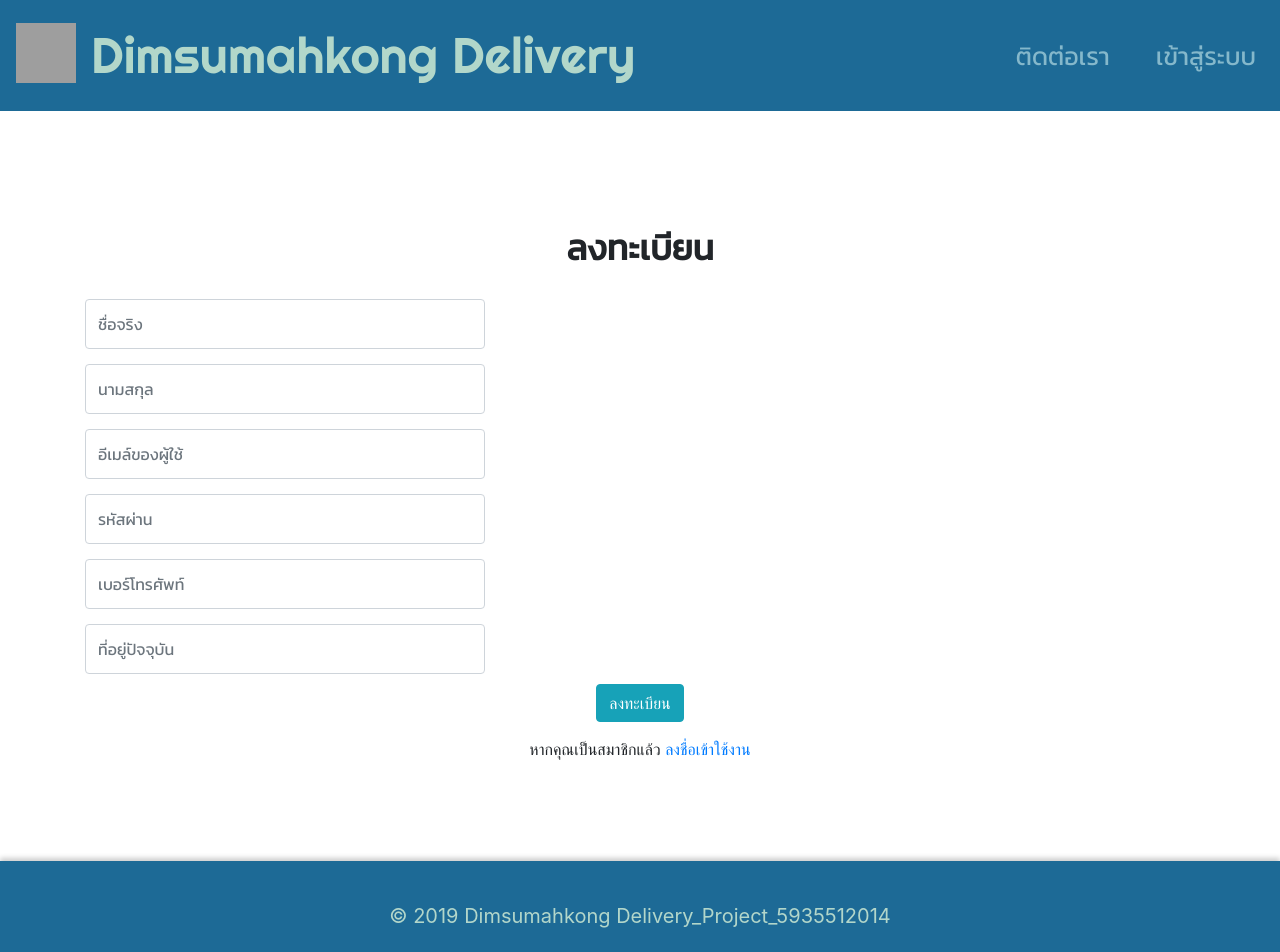
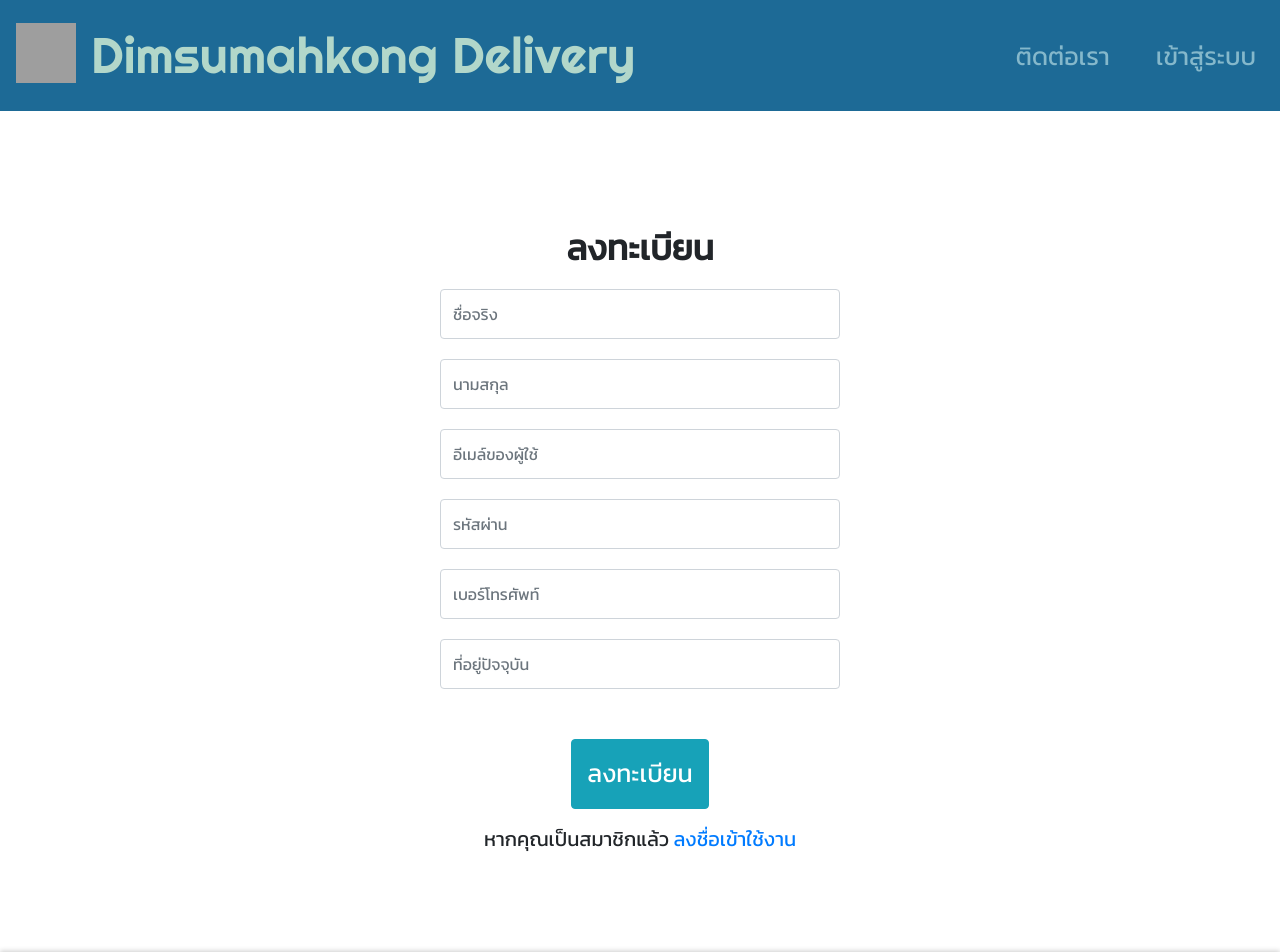
Before and after one commit to Pangkoki20/dimsum-app, a React (Create React App) app: page /register in a window 1280 px wide. Shown: the top 952 px of the page. Built offline with nearby package versions, Linux system fonts and the light colour scheme; grey boxes are pictures that could not be loaded; a web font is replaced by a local one.

Commit message:
up date new

```diff
--- a/src/component/Banner/Banner.css
+++ b/src/component/Banner/Banner.css
@@ -1,9 +1,9 @@
 @import url("https://fonts.googleapis.com/css?family=Kanit&display=swap");
 .img {
-  width: 1200px;
+  width: 720px;
   height: 360px;
-  margin-left: auto;
-  margin-right: auto;
+  margin-left: auto !important;
+  margin-right: auto !important;
   display: block;
 }
 .ban-size {
@@ -16,8 +16,11 @@
 }
 @media only screen and (max-width: 768px) {
   .img {
-    height: 10px;
-    width: 10px;
+    height: 20px;
+    width: 20px;
+    margin-left: auto !important;
+    margin-right: auto !important;
+    display: block;
   }
   .ban-size {
     margin-top: 20px;
--- a/src/component/Banner/Pic.js
+++ b/src/component/Banner/Pic.js
@@ -4,24 +4,24 @@ import {
   CarouselItem,
   CarouselControl,
   CarouselIndicators,
-  CarouselCaption
+  CarouselCaption,
+  img
 } from "reactstrap";
 import "./Banner.css";
 
 const items = [
   {
-    src: "http://f.ptcdn.info/006/035/000/1441040062-22-o.jpg",
+    src:"https://scontent.fbkk5-1.fna.fbcdn.net/v/t1.0-9/70743668_2270832493043917_534257037853327360_n.jpg?_nc_cat=109&_nc_oc=AQm-vUf_WSh-LBsQ9lvUDmUfk9sYJVNQPMSc5i5TncAKnBcthDqZ5XZYtTsmHNNkfIs&_nc_ht=scontent.fbkk5-1.fna&oh=7498c81db71b1efe3c4ee75e00d7b352&oe=5DF82486",
     altText: "",
     caption: ""
   },
   {
-    src:
-      "https://scontent.fbkk13-1.fna.fbcdn.net/v/t1.0-9/62529448_2095674483893053_1235545594366263296_n.jpg?_nc_cat=108&_nc_oc=AQnFob99mb05H-JB2qS97EUDksn2_Nnonc6lVVL6gntoQtjfT14QrNdMg-ie_i0AWLc&_nc_ht=scontent.fbkk13-1.fna&oh=7b9b5adf2339c1b13e796b833a5ae4dc&oe=5D7863A5",
+    src: "https://scontent.fbkk5-1.fna.fbcdn.net/v/t1.0-9/70443361_2270832433043923_3460931672713723904_n.jpg?_nc_cat=109&_nc_oc=AQmSvyeYl4pmGMhRKyRq9ZQcxZRFbQGx4V036odbS2v1J2YnrEhWgHo90pIAgytipEg&_nc_ht=scontent.fbkk5-1.fna&oh=0c798851bd124805303f59ff81283347&oe=5E07432B",
     altText: "",
     caption: ""
   },
   {
-    src: "http://f.ptcdn.info/006/035/000/1441040119-26-o.jpg",
+    src: "https://scontent.fbkk5-7.fna.fbcdn.net/v/t1.0-9/70415927_2270832319710601_5956073303914315776_n.jpg?_nc_cat=108&_nc_oc=AQnsEb38L4Ikf2-AEkTv1g3KjeUCOao1LbXqoHMm2vVcYCJcHSIBpTFW0mgrh3PSEco&_nc_ht=scontent.fbkk5-7.fna&oh=e1d26c6fda68e95e8d7ad387de73ef20&oe=5DFECF5A",
     altText: "",
     caption: ""
   }
@@ -81,7 +81,6 @@ class Pic extends Component {
         >
           <div className="pic">
             <img src={item.src} alt={item.altText} />
-
           </div>
 
           <CarouselCaption
--- a/src/component/Login/Login.css
+++ b/src/component/Login/Login.css
@@ -3,29 +3,27 @@
 .form-login {
   margin-top: 100px;
   margin-bottom: 100px;
-}
-.log{
-  margin-left: auto;
-  margin-right: auto;
-}
-.in{
+  margin-left: auto !important;
+  margin-right: auto !important;
   text-align: center;
-  margin-left: auto;
-  margin-right: auto;
 }
 .btn-login {
   margin-top: 50px;
-  text-align: center;
-  width: 200px !important;
-  height: 50px !important;
+  text-align: center !important;
   padding: 15px !important;
-  font-size: 25px;
+  font-size: 25px !important;
   font-family: "Kanit", sans-serif;
 }
+.text-re{
+  padding: 15px !important;
+  text-align: center !important;
+}
 .btn-forgot {
-  margin-top: 15px;
-  margin-left: auto;
-  margin-right: auto;
+  margin-top: 20px;
+  margin-left: auto ;
+  margin-right: auto ;
+  font-size: 18px;
+  font-family: "Kanit", sans-serif;
 }
 .text-re {
   margin-top: 50px;
@@ -35,12 +33,21 @@
 .input-login {
   width: 400px !important;
   height: 50px !important;
+  margin-left: auto !important;
+  margin-right: auto !important;
   margin-top: 30px;
   padding: 10px;
   font-family: "Kanit", sans-serif;
 }
 .logo {
   height: 250px;
+}
+.forget-pass{
+  font-size: 20px;
+}
+.reg{
+  margin-left: auto !important;
+  margin-right: auto !important;
 }
 @media only screen and (max-width: 768px) {
   .lo {
--- a/src/component/Login/Login.js
+++ b/src/component/Login/Login.js
@@ -51,11 +51,12 @@ class Login extends Component {
   render() {
     return (
       <Container>
-        <Form className="form-login" onSubmit={this.login}>
+        <div className="form-login">
+          <Form onSubmit={this.login}>
             <FormGroup className="fon-log">
               <span>
                 <img className="logo" src={lo} />
-              <div className="in">
+
                 <Input
                   className="input-login"
                   type="email"
@@ -74,24 +75,23 @@ class Login extends Component {
                   placeholder="รหัสผ่านของผู้ใช้"
                   onChange={this.handleInputChange}
                 />
-              </div>
               </span>
             </FormGroup>
+
             <a href="/">
               <p className="forget-pass text-right"> ลืมรหัสผ่าน </p>
             </a>
 
             <Button href="/" className="btn-login" color="info">
-            <span className="text-re">ลงชื่อเข้าใช้งาน</span>
+              ลงชื่อเข้าใช้งาน
             </Button>
+
             <div className="btn-forgot ">
-            <lable className="reg">หากคุณยังไม่เป็นสมาชิก</lable>
-
-            <a href="/Register">
-              <a className="reg"> สมัครสมาชิก</a>{" "}
-            </a>
+              <lable className="reg">หากคุณยังไม่เป็นสมาชิก </lable>
+              <a href="/Register">สมัครสมาชิก</a>
             </div>
           </Form>
+        </div>
       </Container>
     );
   }
--- a/src/component/MenuSelect/MenuSelect.css
+++ b/src/component/MenuSelect/MenuSelect.css
@@ -1,7 +1,7 @@
 @import url("https://fonts.googleapis.com/css?family=Kanit&display=swap");
 .cont-row {
   text-align: center;
-
+  margin-top: 50px;
 }
 .imgnav{
   text-align: center;
--- a/src/component/MenuSelect/MenuSelect.js
+++ b/src/component/MenuSelect/MenuSelect.js
@@ -11,10 +11,10 @@ class MenuSelect extends Component {
   render() {
     return (
       <Container className="cont-row">
-        <div class="row ">
+        <div class="row">
           <div class="col">
             <span className="imgnav">
-              <a href="/Menu">
+              <a href="/">
                 <img className="nm" src={nm} />
               </a>
               <h6 className="text-nm">เมนูแนะนำ</h6>
@@ -22,7 +22,7 @@ class MenuSelect extends Component {
           </div>
           <div class="col">
             <span className="imgnav">
-              <a href="/Dimsum">
+              <a href="/">
                 <img className="ts" src={ts} />
               </a>
               <h6 className="text-ts">ติ่มซำ</h6>
@@ -30,7 +30,7 @@ class MenuSelect extends Component {
           </div>
           <div class="col">
             <span className="imgnav">
-              <a href="/Breakfast">
+              <a href="/">
                 <img className="bf" src={bf} />
               </a>
               <h6 className="text-bf">อาหารเช้า</h6>
@@ -38,7 +38,7 @@ class MenuSelect extends Component {
           </div>
           <div class="col">
             <span className="imgnav">
-              <a href="/Breakfast">
+              <a href="/">
                 <img className="ff" src={ff} />
               </a>
               <h6 className="text-ff">อาหารจานเดียว</h6>
@@ -46,7 +46,7 @@ class MenuSelect extends Component {
           </div>
           <div class="col">
             <span className="imgnav">
-              <a href="/Drink">
+              <a href="/">
                 <img className="drink" src={drink} />
               </a>
               <h6 className="text-drink">เครื่องดื่ม</h6>
--- a/src/component/Register/Register.css
+++ b/src/component/Register/Register.css
@@ -1,35 +1,44 @@
 @import url("https://fonts.googleapis.com/css?family=Kodchasan&display=swap");
 @import url("https://fonts.googleapis.com/css?family=Kanit&display=swap");
-.form-register{
+.form-register {
   margin-top: 100px;
   margin-bottom: 100px;
+  margin-left: auto !important;
+  margin-right: auto !important;
   text-align: center;
 }
-.regis-in{
-  margin-top: 30px;
-  text-align:center;
-}
 .register {
+  margin-top: 20px;
+  padding: 10px;
   width: 400px !important;
   height: 50px !important;
-  margin-top: 15px;
-  padding: 10px;
+  margin-left: auto !important;
+  margin-right: auto !important;
   font-family: "Kanit", sans-serif;
-
 }
 .re {
   font-size: 35px;
   text-align: center;
   font-family: "Kanit", sans-serif;
 }
-.reg{
+.btn-register {
+  margin-top: 50px;
+  text-align: center !important;
+  padding: 15px !important;
+  font-size: 25px !important;
+  font-family: "Kanit", sans-serif;
+}
+.bt-register {
   font-size: 20px;
-  margin-top: 10px;
+  margin-top: 25px;
+  text-align: center !important;
   font-family: "Kanit", sans-serif;
-
 }
-.btn-register{
-  margin-top: 10px;
+.btn-forgot {
+  font-size: 20px;
+  margin-top: 15px;
+  text-align: center;
+  font-family: "Kanit", sans-serif;
 }
 @media only screen and (max-width: 768px) {
   .re {
@@ -41,5 +50,5 @@
     margin-top: 90px;
     height: 100px;
     text-align: center;
+  }
 }
-}
--- a/src/component/Register/Register.js
+++ b/src/component/Register/Register.js
@@ -1,5 +1,5 @@
 import React, { Component } from "react";
-import { Form, FormGroup, Input, Container, Button, lable } from "reactstrap";
+import { Form, FormGroup, Input, Container, Button } from "reactstrap";
 import axios from "axios";
 import "./Register.css";
 
@@ -55,7 +55,6 @@ class Register extends Component {
               <h2>
                 <b className="re">ลงทะเบียน</b>
               </h2>{" "}
-              <div className="regis-in">
               <Input
                 className="register "
                 type="text"
@@ -65,7 +64,6 @@ class Register extends Component {
                 onChange={this.handleInputChange}
                 required
               />
-
               <Input
                 className="register"
                 type="text"
@@ -75,7 +73,6 @@ class Register extends Component {
                 onChange={this.handleInputChange}
                 required
               />
-
               <Input
                 className="register"
                 type="email"
@@ -112,16 +109,14 @@ class Register extends Component {
                 onChange={this.handleInputChange}
                 required
               />
-              </div>
-              <Button href="" className="btn-register" color="info" pill>
+              <Button href="/Login" className="btn-register" color="info">
                 ลงทะเบียน
               </Button>
+
               <div className="btn-forgot">
-                <lable>หากคุณเป็นสมาชิกแล้ว</lable>
-
-                <a href="/" className="btn-register lable">
-                  {" "}
-                  ลงชื่อเข้าใช้งาน{" "}
+                <lable className="reg">หากคุณเป็นสมาชิกแล้ว </lable>
+                <a href="/Login" className="bt-register">
+                  ลงชื่อเข้าใช้งาน
                 </a>
               </div>
             </Form>
```
Also changed, not shown: src/component/Banner/1.png (added), src/component/Banner/2.jpg (added). Lines whose indentation alone changed are shown as unchanged.
